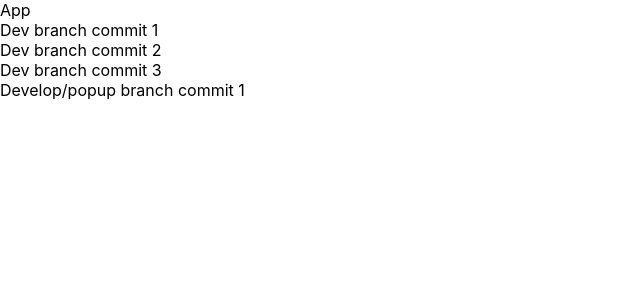
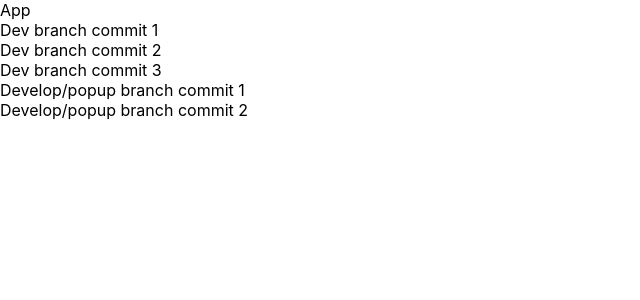
Before and after one commit to just2BeeAndrew/cre-webstorm, a React (Create React App) app: page / in a window 1280 px wide. Shown: the top 300 px of the page, without its empty margins (0-640 px from the left). Built offline with nearby package versions, Linux system fonts and the light colour scheme.

Commit message:
Develop/popup branch commit 1

```diff
--- a/src/App.tsx
+++ b/src/App.tsx
@@ -9,6 +9,7 @@ function App() {
           <div>Dev branch commit 2</div>
           <div>Dev branch commit 3</div>
           <div>Develop/popup branch commit 1</div>
+          <div>Develop/popup branch commit 2</div>
       </div>
 
   );
```
